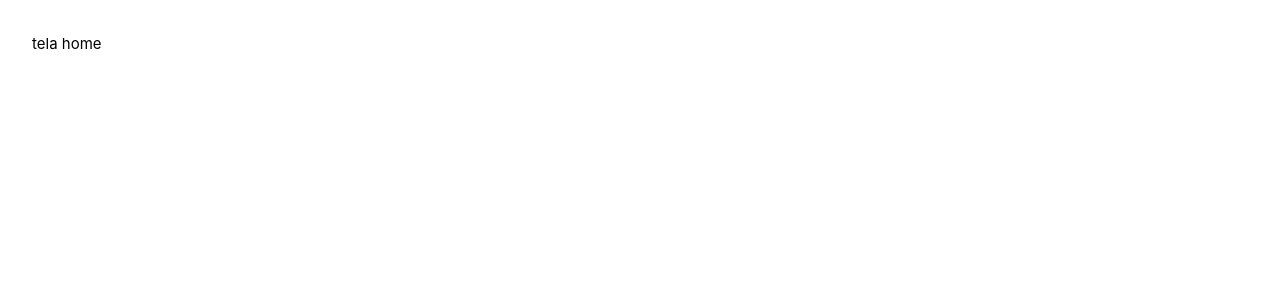
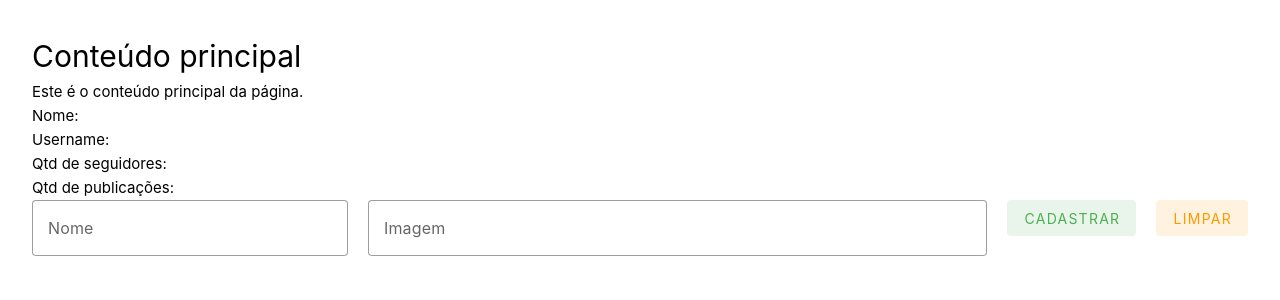
Before and after one commit to DEVinZucchetti/clone_instagram, a Vue app: page /home in a window 1280 px wide. Shown: the top 300 px of the page. Built offline with nearby package versions, Linux system fonts and the light colour scheme.

Commit message:
feat: criação de cadastro de post

```diff
--- a/package.json
+++ b/package.json
@@ -12,9 +12,11 @@
   "dependencies": {
     "vue": "^3.3.4",
     "vue-router": "^4.2.4",
+    "vuetify": "^3.3.13",
     "yup": "^1.2.0"
   },
   "devDependencies": {
+    "@mdi/font": "^7.2.96",
     "@rushstack/eslint-patch": "^1.3.2",
     "@vitejs/plugin-vue": "^4.2.3",
     "@vue/eslint-config-prettier": "^8.0.0",
--- a/src/main.js
+++ b/src/main.js
@@ -4,6 +4,21 @@ import { createApp } from 'vue'
 import App from './App.vue'
 import router from './routes/routes'
 
+import 'vuetify/styles'
+import '@mdi/font/css/materialdesignicons.css'
+import { createVuetify } from 'vuetify'
+import * as components from 'vuetify/components'
+import * as directives from 'vuetify/directives'
+
+const vuetify = createVuetify({
+  components,
+  directives,
+  icons: {
+    defaultSet: 'mdi'
+  },
+})
+
 createApp(App)
 .use(router)
+.use(vuetify)
 .mount('#app')
--- a/src/views/Home/index.vue
+++ b/src/views/Home/index.vue
@@ -1,3 +1,100 @@
 <template>
-    tela home
+    <h1>Conteúdo principal</h1>
+    <p>Este é o conteúdo principal da página.</p>
+    <p id="bem_vindo_usuario"></p>
+    <p>Nome: <span id="nome"></span> </p>
+    <p>Username: <span id="username"></span> </p>
+    <p>Qtd de seguidores: <span id="qtd_seguidores"></span> </p>
+    <p>Qtd de publicações: <span id="qtd_publicacoes"></span> </p>
+
+    <v-form class="d-flex" ref="form" @submit.prevent="handleSubmit">
+        <v-text-field
+            class="w-25 me-5"
+            label="Nome"
+            variant="outlined"
+            :rules="[v => !!v || 'Nome é obrigatório!']"
+            v-model="post.usuario"
+            required
+        ></v-text-field>
+
+        <v-text-field
+            class="w-50"
+            label="Imagem"
+            variant="outlined"
+            :rules="[v => !!v || 'Imagem é obrigatória!']"
+            v-model="post.imagem"
+            required
+        ></v-text-field>
+
+        <v-btn variant="tonal" class="mx-5" color="green" type="submit">Cadastrar</v-btn>
+        <v-btn variant="tonal" color="orange" type="reset">Limpar</v-btn>
+    </v-form>
+    <v-snackbar
+        v-model="snackbar"
+        :timeout="timeout"
+    >
+        {{ text }}
+
+        <template v-slot:actions>
+        <v-btn
+            color="red"
+            variant="text"
+            @click="snackbar = false"
+        >
+            Fechar
+        </v-btn>
+        </template>
+    </v-snackbar>
+
+    <div class="d-flex flex-wrap w-100">
+        <v-card
+            v-for="(item, index) in postsList" :key="index"
+            variant="tonal"
+            class="w-25 ma-2"
+            :title="item.usuario"
+        >
+
+            <v-card-text>
+                <img :width="200" :src="item.imagem" alt="usuario">
+            </v-card-text>
+        </v-card>
+    </div>
 </template>
+
+<script>
+export default {
+    data() {
+        return {
+            // nomes: [
+            //     'https://http.cat/images/202.jpg',
+            //     'https://http.cat/images/301.jpg',
+            //     'https://http.cat/images/404.jpg',
+            //     'https://http.cat/images/408.jpg',
+            //     'https://http.cat/images/417.jpg',
+            //     'https://http.cat/images/498.jpg',
+            //     'https://http.cat/images/500.jpg'
+            // ]
+            snackbar: false,
+            timeout: 2000,
+            text: "",
+            postsList: [],
+            post: {
+                usuario: '',
+                imagem: ''
+            }
+        }
+    },
+    methods: {
+    async handleSubmit(){
+      const {valid} = await this.$refs.form.validate()
+
+      if(valid){
+        this.postsList.push({...this.post})
+        this.text = 'Usuário cadastrado com sucesso!'
+        this.snackbar = true
+        this.$refs.form.reset()
+      }
+    }
+  }
+}
+</script>
```
Also changed, not shown: 1 other file (tests, documents, lock files or other folders).
